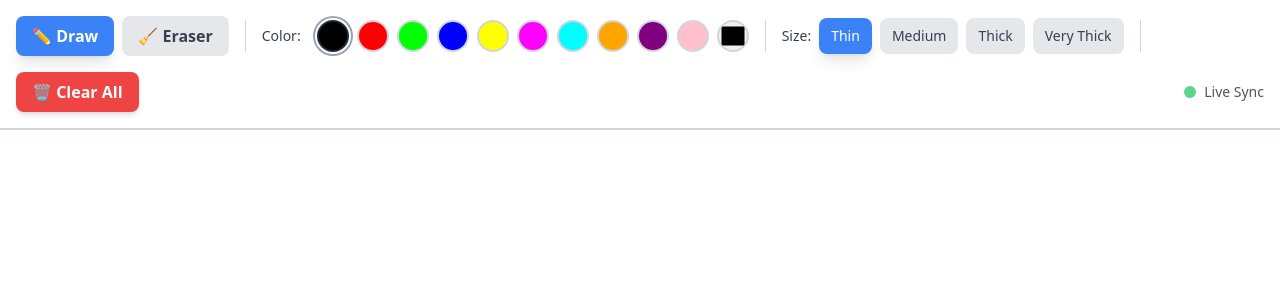
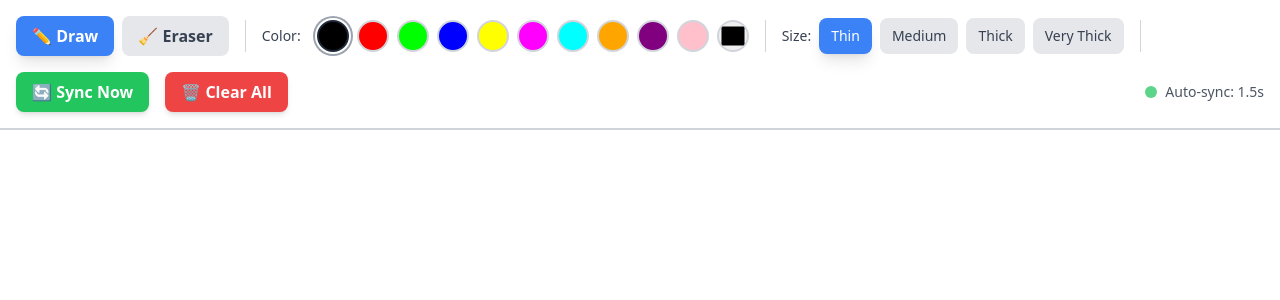
Before and after one commit to use1essx/collaborative-whiteboard, a Next.js app: page / in a window 1280 px wide. Shown: the top 300 px of the page. Built offline with nearby package versions, Linux system fonts and the light colour scheme.

Commit message:
Improve sync: slower polling (1.5s) for complete drawings + manual sync button

```diff
--- a/components/Toolbar.tsx
+++ b/components/Toolbar.tsx
@@ -8,6 +8,7 @@ interface ToolbarProps {
   isEraser: boolean
   setIsEraser: (isEraser: boolean) => void
   clearCanvas: () => void
+  syncNow?: () => void
 }
 
 export default function Toolbar({
@@ -18,6 +19,7 @@ export default function Toolbar({
   isEraser,
   setIsEraser,
   clearCanvas,
+  syncNow,
 }: ToolbarProps) {
   const colors = [
     '#000000', // Black
@@ -120,6 +122,16 @@ export default function Toolbar({
         {/* Divider */}
         <div className="w-px h-8 bg-gray-300"></div>
 
+        {/* Sync Button */}
+        {syncNow && (
+          <button
+            onClick={syncNow}
+            className="px-4 py-2 bg-green-500 text-white rounded-lg font-semibold hover:bg-green-600 transition-all shadow-md"
+          >
+            🔄 Sync Now
+          </button>
+        )}
+
         {/* Clear Button */}
         <button
           onClick={clearCanvas}
@@ -131,7 +143,7 @@ export default function Toolbar({
         {/* Status Indicator */}
         <div className="ml-auto flex items-center gap-2">
           <div className="w-3 h-3 bg-green-500 rounded-full animate-pulse"></div>
-          <span className="text-sm text-gray-600 font-medium">Live Sync</span>
+          <span className="text-sm text-gray-600 font-medium">Auto-sync: 1.5s</span>
         </div>
       </div>
     </div>
--- a/components/Whiteboard.tsx
+++ b/components/Whiteboard.tsx
@@ -90,9 +90,11 @@ export default function Whiteboard() {
     }
   }, [context, drawLine])
 
-  // Sync with other users - faster polling
+  // Sync with other users - slower but more reliable
   useEffect(() => {
     if (!context) return
+
+    let lastStrokeCount = 0
 
     const syncInterval = setInterval(async () => {
       try {
@@ -100,11 +102,15 @@ export default function Whiteboard() {
         const data = await response.json()
 
         if (data.strokes && data.strokes.length > 0) {
-          // Draw new strokes from other users
+          // If stroke count changed, we have new data
+          if (data.strokes.length !== lastStrokeCount) {
+            // Get only new strokes since last sync
             const lastSyncTime = parseInt(localStorage.getItem('lastSyncTime') || '0')
             const newStrokes = data.strokes.filter((stroke: DrawData) => stroke.timestamp > lastSyncTime)
 
             if (newStrokes.length > 0) {
+              console.log(`Syncing ${newStrokes.length} new strokes...`)
+
               newStrokes.forEach((stroke: DrawData) => {
                 drawLine(stroke.x0, stroke.y0, stroke.x1, stroke.y1, stroke.color, stroke.lineWidth, stroke.isEraser)
               })
@@ -114,13 +120,19 @@ export default function Whiteboard() {
               const allStrokes = savedStrokes ? JSON.parse(savedStrokes) : []
               allStrokes.push(...newStrokes)
               localStorage.setItem('canvasStrokes', JSON.stringify(allStrokes))
-            localStorage.setItem('lastSyncTime', Date.now().toString())
+
+              // Update last sync time to the newest stroke timestamp
+              const newestTimestamp = Math.max(...newStrokes.map(s => s.timestamp))
+              localStorage.setItem('lastSyncTime', newestTimestamp.toString())
+            }
+
+            lastStrokeCount = data.strokes.length
           }
         }
       } catch (error) {
         console.error('Sync error:', error)
       }
-    }, 300) // Sync every 300ms (faster!)
+    }, 1500) // Sync every 1.5 seconds (slower but complete)
 
     return () => clearInterval(syncInterval)
   }, [context, drawLine])
@@ -243,6 +255,40 @@ export default function Whiteboard() {
     flushStrokeBuffer()
   }
 
+  const syncNow = async () => {
+    try {
+      const response = await fetch('/api/canvas')
+      const data = await response.json()
+
+      if (data.strokes && data.strokes.length > 0) {
+        const lastSyncTime = parseInt(localStorage.getItem('lastSyncTime') || '0')
+        const newStrokes = data.strokes.filter((stroke: DrawData) => stroke.timestamp > lastSyncTime)
+
+        if (newStrokes.length > 0) {
+          console.log(`Manual sync: ${newStrokes.length} new strokes`)
+
+          newStrokes.forEach((stroke: DrawData) => {
+            drawLine(stroke.x0, stroke.y0, stroke.x1, stroke.y1, stroke.color, stroke.lineWidth, stroke.isEraser)
+          })
+
+          // Save to localStorage
+          const savedStrokes = localStorage.getItem('canvasStrokes')
+          const allStrokes = savedStrokes ? JSON.parse(savedStrokes) : []
+          allStrokes.push(...newStrokes)
+          localStorage.setItem('canvasStrokes', JSON.stringify(allStrokes))
+
+          // Update last sync time
+          const newestTimestamp = Math.max(...newStrokes.map(s => s.timestamp))
+          localStorage.setItem('lastSyncTime', newestTimestamp.toString())
+        } else {
+          console.log('Already up to date!')
+        }
+      }
+    } catch (error) {
+      console.error('Manual sync error:', error)
+    }
+  }
+
   const clearCanvas = () => {
     const canvas = canvasRef.current
     if (!canvas || !context) return
@@ -270,6 +316,7 @@ export default function Whiteboard() {
         isEraser={isEraser}
         setIsEraser={setIsEraser}
         clearCanvas={clearCanvas}
+        syncNow={syncNow}
       />
       <canvas
         ref={canvasRef}
```
Lines whose indentation alone changed are shown as unchanged.
